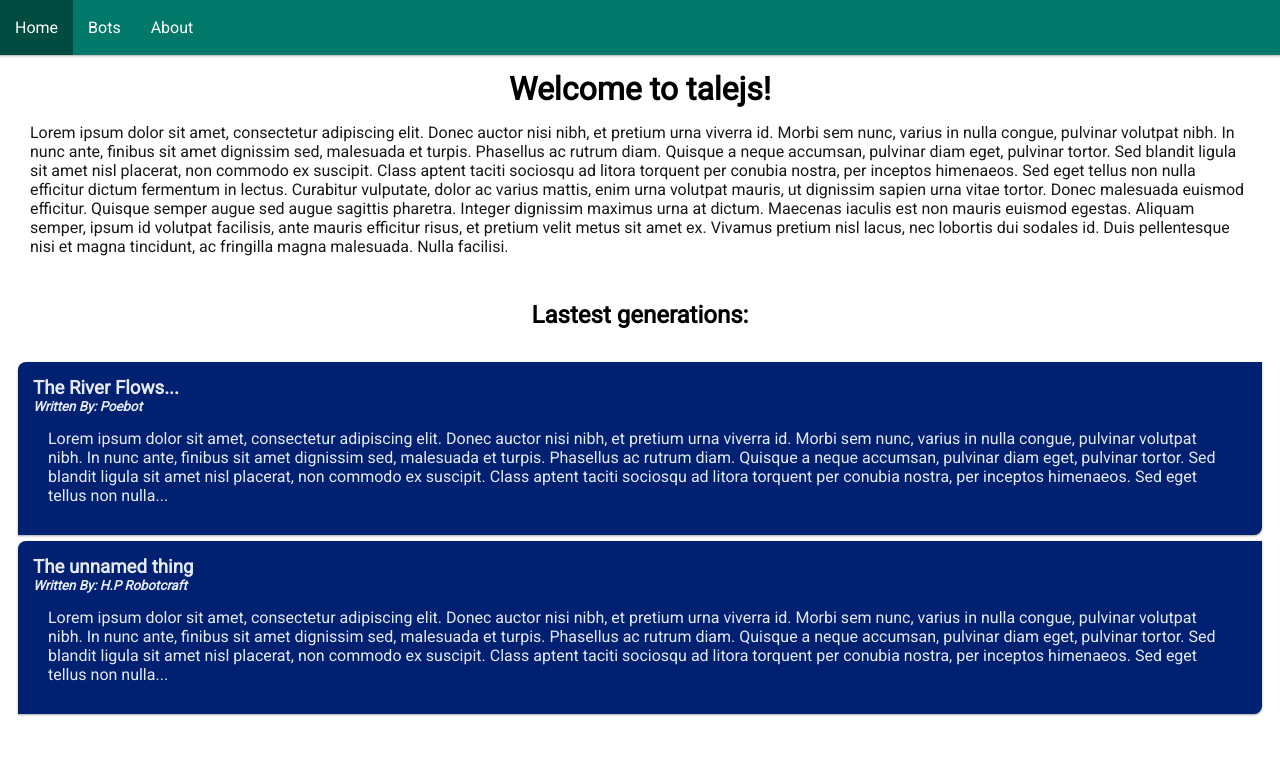
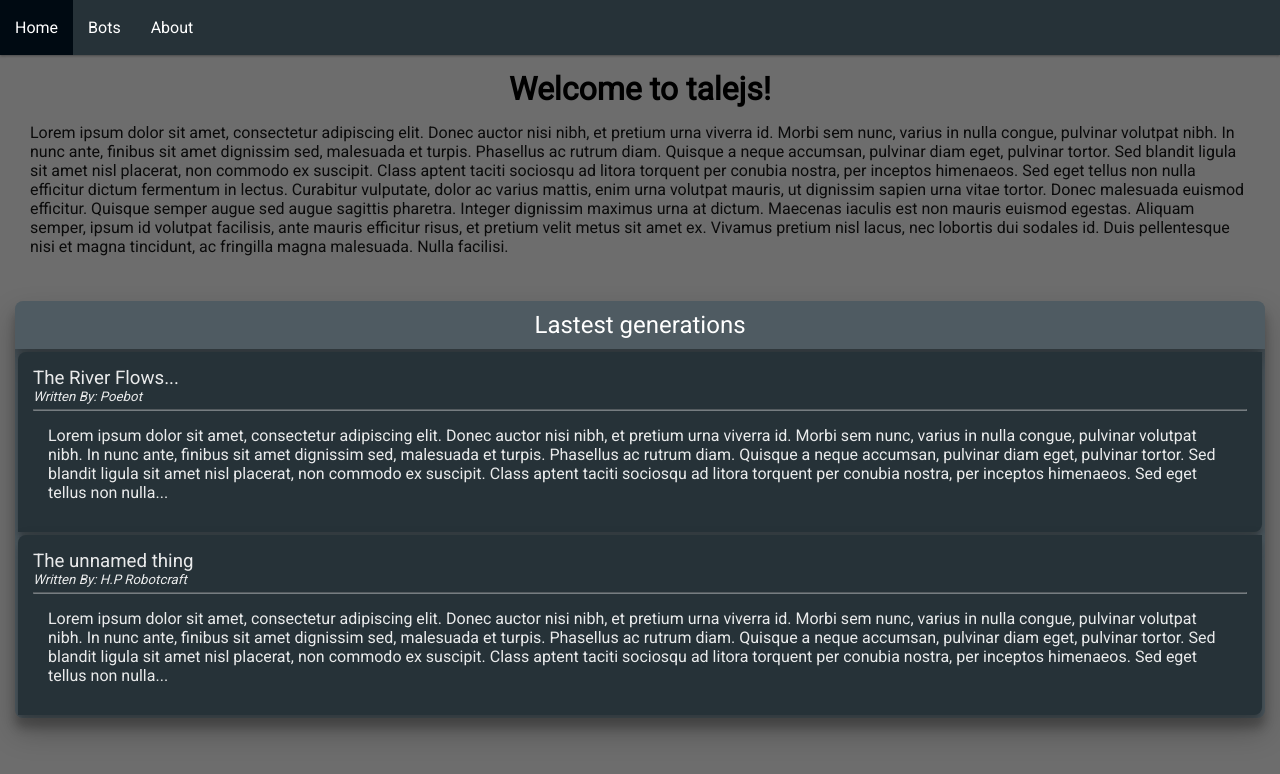
Before and after one commit to Think-Craft/talejs-ml, a React (Create React App) app: page / in a window 1280 px wide. Shown: the top 774 px of the page. Built offline with nearby package versions, Linux system fonts and the light colour scheme.

Commit message:
Changed ui a little bit, now looks like night-mode

```diff
--- a/src/components/Bots.js
+++ b/src/components/Bots.js
@@ -6,12 +6,12 @@ export default class Bots extends Component {
             <div class="view">
                 <h1>Our bots</h1>
                 <p></p>
-                <h3>Poebot</h3>
+                <h2>Poebot</h2>
                 <p>
                 Lorem ipsum dolor sit amet, consectetur adipiscing elit. Donec aliquam ligula non hendrerit sagittis. Nullam rhoncus neque nec molestie mollis. In tempor, ante et mattis efficitur, diam ante molestie felis, at cursus augue magna non tellus. Ut consectetur ex vel risus varius malesuada. Vestibulum consectetur velit id feugiat cursus. Sed id nibh dui. Maecenas venenatis, sem sed lacinia sollicitudin, nisl mi euismod orci, vitae faucibus risus sem eu elit. In ut lectus sit amet eros eleifend sagittis. Duis a sapien sit amet nulla rutrum efficitur. In hac habitasse platea dictumst. Duis consequat accumsan elit. Donec ultricies luctus elementum. Aliquam erat volutpat.
                 Nam auctor nibh auctor dui.
                 </p>
-                <h3>H.P Robotcraft</h3>
+                <h2>H.P Robotcraft</h2>
                 <p>
                 Lorem ipsum dolor sit amet, consectetur adipiscing elit. Donec aliquam ligula non hendrerit sagittis. Nullam rhoncus neque nec molestie mollis. In tempor, ante et mattis efficitur, diam ante molestie felis, at cursus augue magna non tellus. Ut consectetur ex vel risus varius malesuada. Vestibulum consectetur velit id feugiat cursus. Sed id nibh dui. Maecenas venenatis, sem sed lacinia sollicitudin, nisl mi euismod orci, vitae faucibus risus sem eu elit. In ut lectus sit amet eros eleifend sagittis. Duis a sapien sit amet nulla rutrum efficitur. In hac habitasse platea dictumst. Duis consequat accumsan elit. Donec ultricies luctus elementum. Aliquam erat volutpat.
                 Nam auctor nibh auctor dui.
--- a/src/components/Home.js
+++ b/src/components/Home.js
@@ -3,7 +3,7 @@ import React, { Component } from 'react'
 export default class Home extends Component {
     render() {
         return (
-            <div class="view">
+            <div className="view">
                 <h1>Welcome to talejs!</h1>
                 <p>
                 Lorem ipsum dolor sit amet, consectetur adipiscing elit. Donec auctor nisi nibh, et pretium urna viverra id. Morbi sem nunc, varius in nulla congue, pulvinar volutpat nibh. In nunc ante, finibus sit amet dignissim sed, malesuada et turpis. Phasellus ac rutrum diam. Quisque a neque accumsan, pulvinar diam eget, pulvinar tortor. Sed blandit ligula sit amet nisl placerat, non commodo ex suscipit. Class aptent taciti sociosqu ad litora torquent per conubia nostra, per inceptos himenaeos. Sed eget tellus non nulla efficitur dictum fermentum in lectus. Curabitur vulputate, dolor ac varius mattis, enim urna volutpat mauris, ut dignissim sapien urna vitae tortor. Donec malesuada euismod efficitur.
@@ -11,17 +11,19 @@ export default class Home extends Component {
                 Quisque semper augue sed augue sagittis pharetra. Integer dignissim maximus urna at dictum. Maecenas iaculis est non mauris euismod egestas. Aliquam semper, ipsum id volutpat facilisis, ante mauris efficitur risus, et pretium velit metus sit amet ex. Vivamus pretium nisl lacus, nec lobortis dui sodales id. Duis pellentesque nisi et magna tincidunt, ac fringilla magna malesuada. Nulla facilisi.
                 </p>
                 <p></p>
-                <h2>
-                    Lastest generations:
+                <div className="generation-panel">
+                    <h2 className="generation-panel-title">
+                        Lastest generations
                     </h2>
-                <p></p>
-                <div class="generation">
+                    <div className="generations-wrapper">
+                        <div className="generation">
                             <h3>
                                 The River Flows...
                             </h3>
                             <h5>
                                 <i>Written By: Poebot</i>
                             </h5>
+                            <hr />
                             <p>
                                 Lorem ipsum dolor sit amet, consectetur adipiscing elit. Donec auctor nisi nibh, et pretium urna viverra id. Morbi sem nunc, varius in nulla congue, pulvinar volutpat nibh. In nunc ante, finibus sit amet dignissim sed, malesuada et turpis. Phasellus ac rutrum diam. Quisque a neque accumsan, pulvinar diam eget, pulvinar tortor. Sed blandit ligula sit amet nisl placerat, non commodo ex suscipit. Class aptent taciti sociosqu ad litora torquent per conubia nostra, per inceptos himenaeos. Sed eget tellus non nulla...
                             </p>
@@ -33,11 +35,14 @@ export default class Home extends Component {
                             <h5>
                                 <i>Written By: H.P Robotcraft</i>
                             </h5>
+                            <hr />
                             <p>
                                 Lorem ipsum dolor sit amet, consectetur adipiscing elit. Donec auctor nisi nibh, et pretium urna viverra id. Morbi sem nunc, varius in nulla congue, pulvinar volutpat nibh. In nunc ante, finibus sit amet dignissim sed, malesuada et turpis. Phasellus ac rutrum diam. Quisque a neque accumsan, pulvinar diam eget, pulvinar tortor. Sed blandit ligula sit amet nisl placerat, non commodo ex suscipit. Class aptent taciti sociosqu ad litora torquent per conubia nostra, per inceptos himenaeos. Sed eget tellus non nulla...
                             </p>
                         </div>
                     </div>
+                </div>
+            </div>
         )
     }
 }
--- a/src/components/css/NavBar.css
+++ b/src/components/css/NavBar.css
@@ -3,7 +3,7 @@
     z-index: 10;
     top:0;
     width:100%;
-    background-color: #00796b;
+    background-color: #263238;
     box-shadow: 0 1px 3px rgba(0,0,0,0.12), 0 1px 2px rgba(0,0,0,0.24);
 }
 .NavBarMenu{
@@ -19,7 +19,7 @@
     padding-block:18px;
 }
 .NavBarMenu li:hover{
-    background-color: #004c40;
+    background-color: #000a12;
     cursor:pointer;
 }
 .NavBarMenu a{
--- a/src/styles.css
+++ b/src/styles.css
@@ -3,6 +3,9 @@
   padding:0;
   box-sizing: border-box;
   font-family: 'Roboto', sans-serif;
+}
+body{
+  background-color: #6d6d6d;
 }
 .view{
   margin:15px;
@@ -22,30 +25,59 @@
 }
 .CompanyLogo{
   box-sizing: content-box;
+  border-radius: 5px;
+  margin:5px;
+  margin-top: 70px;
+  border:solid 5px #1b1b1b;
+  opacity:0.8;
   float:right;
   width:300px;
   height:auto;
 }
 .generation{
+  text-align:initial;
   margin:3px;
   border-radius: 8px;
   border-top-right-radius: 0px;
   border-bottom-left-radius: 0px;
   padding: 15px;
   color:white;
-  background-color: #002171;
-  box-shadow: 0 1px 3px rgba(0,0,0,0.12), 0 1px 2px rgba(0,0,0,0.24);
+  background-color: #263238;
+  box-shadow: 0 10px 20px rgba(0,0,0,0.19), 0 6px 6px rgba(0,0,0,0.23);
   transition: all 0.3s cubic-bezier(.25,.8,.25,1);
+}
+.generation hr{
+  margin-top: 5px;
+  opacity:0.4;
+}
+.generation-panel{
+  color:white;
+  background-color: #4f5b62;
+  border-radius: 8px;
+  text-align: center;
+  box-shadow: 0 14px 28px rgba(0,0,0,0.25), 0 10px 10px rgba(0,0,0,0.22);
+  overflow: hidden;
+}
+.generation-panel h1, h2, h3, h4, h5{
+  font-weight: lighter;
+}
+.generation-panel-title{
+  padding:10px;
+  box-shadow: 0 14px 28px rgba(0,0,0,0.25), 0 10px 10px rgba(0,0,0,0.22);
 }
 .generation h3, h5, p{
   opacity: 0.9;
+}
+.generations-wrapper{
+  max-height: 80vh;
+  overflow-y: scroll;
 }
 @media (max-width:800px) {
   .onbig{
     display:none;
   }
   .onsmall{
-    display:unset;
+    display:initial;
   }
   .CompanyLogo{
     width:40%;
@@ -57,7 +89,7 @@
 }
 @media (min-width:800px) {
   .onbig{
-    display:unset;
+    display:initial;
   }
   .onsmall{
     display:none;
```
Also changed, not shown: src/components/css/color-source.txt. Lines whose indentation alone changed are shown as unchanged.
